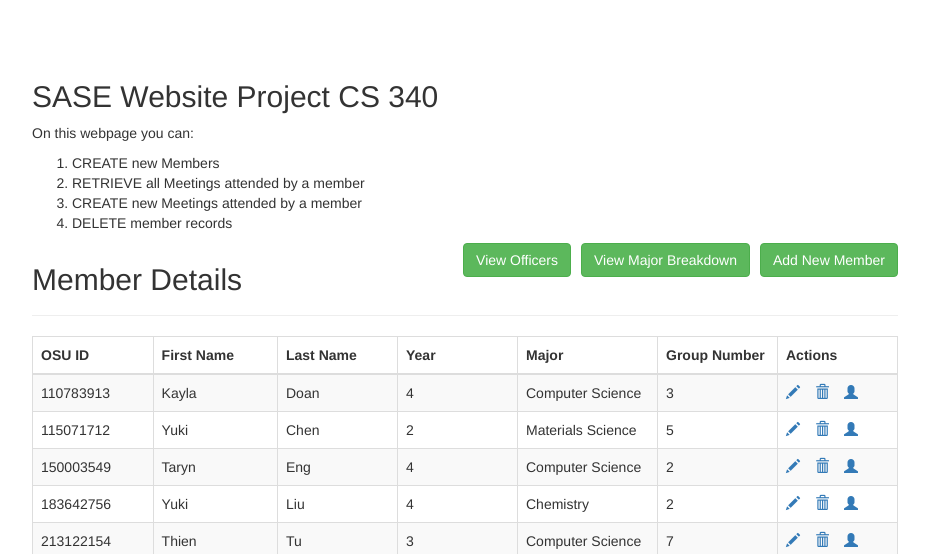
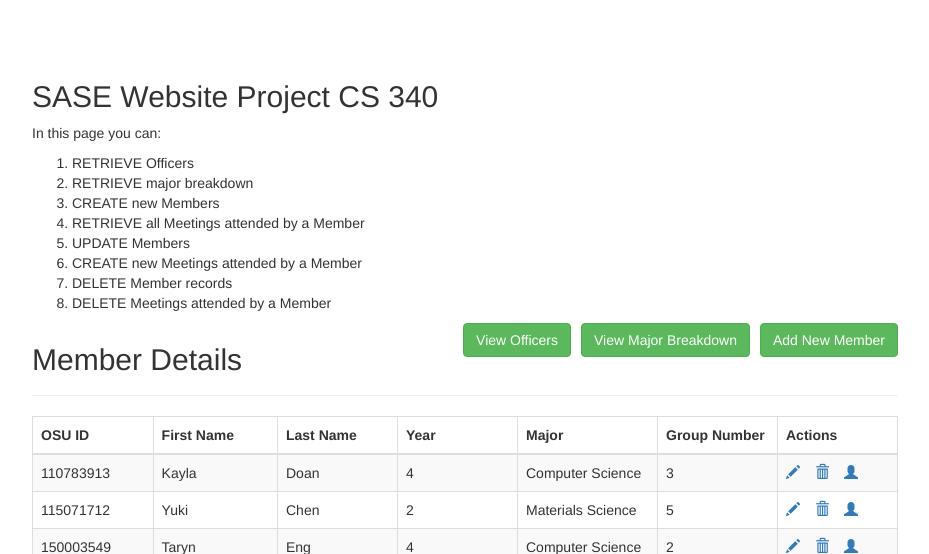
Before and after one commit to tarynlucia/cs340_final, a PHP site: page / in a window 1280 px wide. Shown: the part 52-606 px from the top of the page, without its empty margins (175-1104 px from the left). Run offline with PHP 8.4, Linux system fonts and the light colour scheme; data comes from the database, SQL or seed files in the repository; data that the repository does not hold is empty.

Commit message:
fixing top part of index.php

```diff
--- a/index.php
+++ b/index.php
@@ -58,12 +58,17 @@
                 <div class="col-md-12">
 		    <div class="page-header clearfix">
 		     <h2> SASE Website Project CS 340 </h2>
-                       <p> On this webpage you can:
-				<ol> 	<li> CREATE new Members </li>
-					<li> RETRIEVE all Meetings attended by a member</li>
-                                        <li> CREATE new Meetings attended by a member</li>
-					<li> DELETE member records </li>
-				</ol>
+                <p> In this page you can:
+                <ol>
+                    <li> RETRIEVE Officers </li>
+                    <li> RETRIEVE major breakdown </li>
+                    <li> CREATE new Members </li>
+                    <li> RETRIEVE all Meetings attended by a Member</li>
+                    <li> UPDATE Members </li>
+                    <li> CREATE new Meetings attended by a Member</li>
+                    <li> DELETE Member records </li>
+                    <li> DELETE Meetings attended by a Member </li>
+                </ol>
 		       <h2 class="pull-left">Member Details</h2>
                         <a href="createMember.php" class="btn btn-success pull-right">Add New Member</a>
                         <a href="viewMajorCount.php" class="btn btn-success pull-right" style="margin-right: 10px;">View Major Breakdown</a>
```
